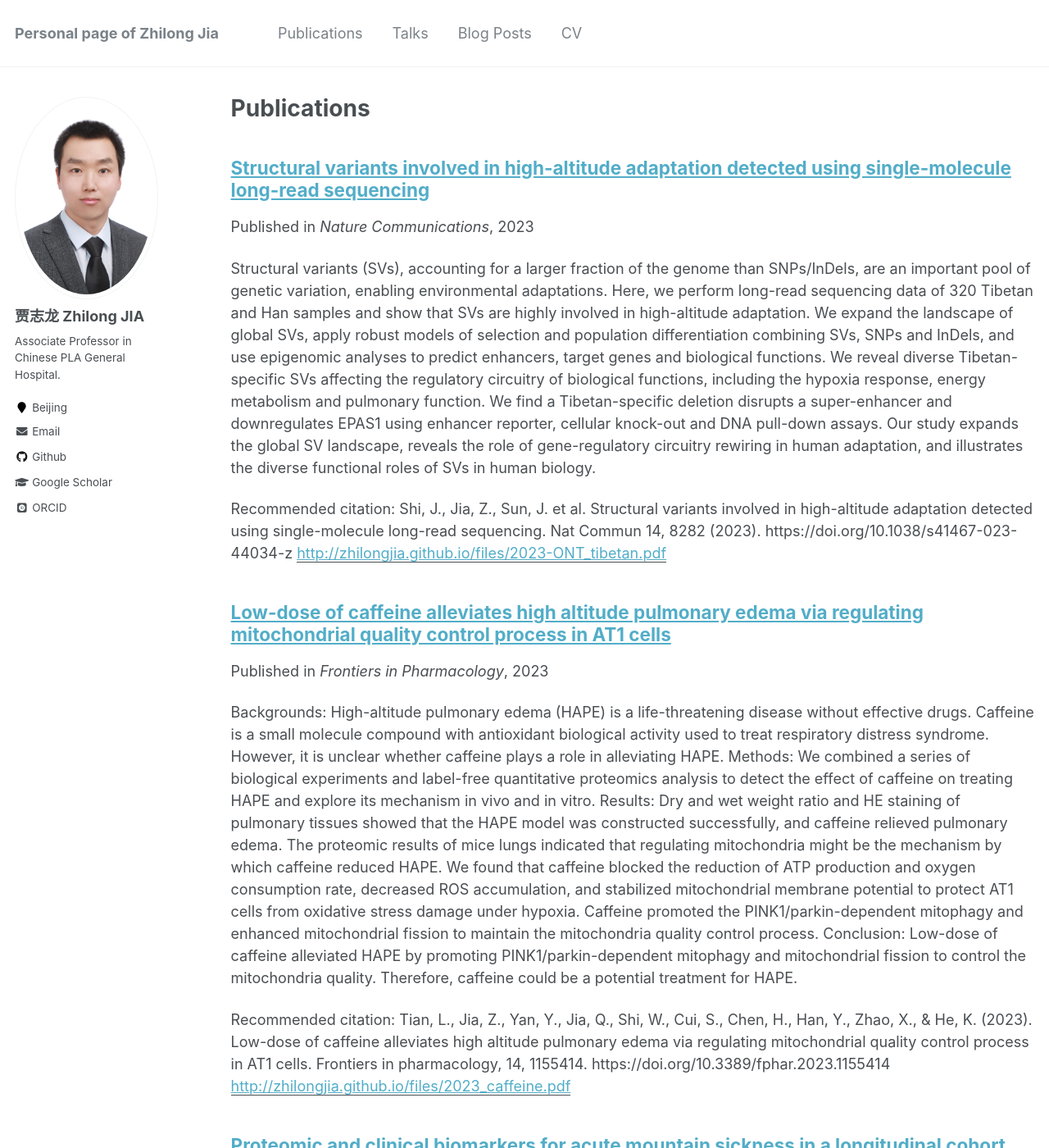
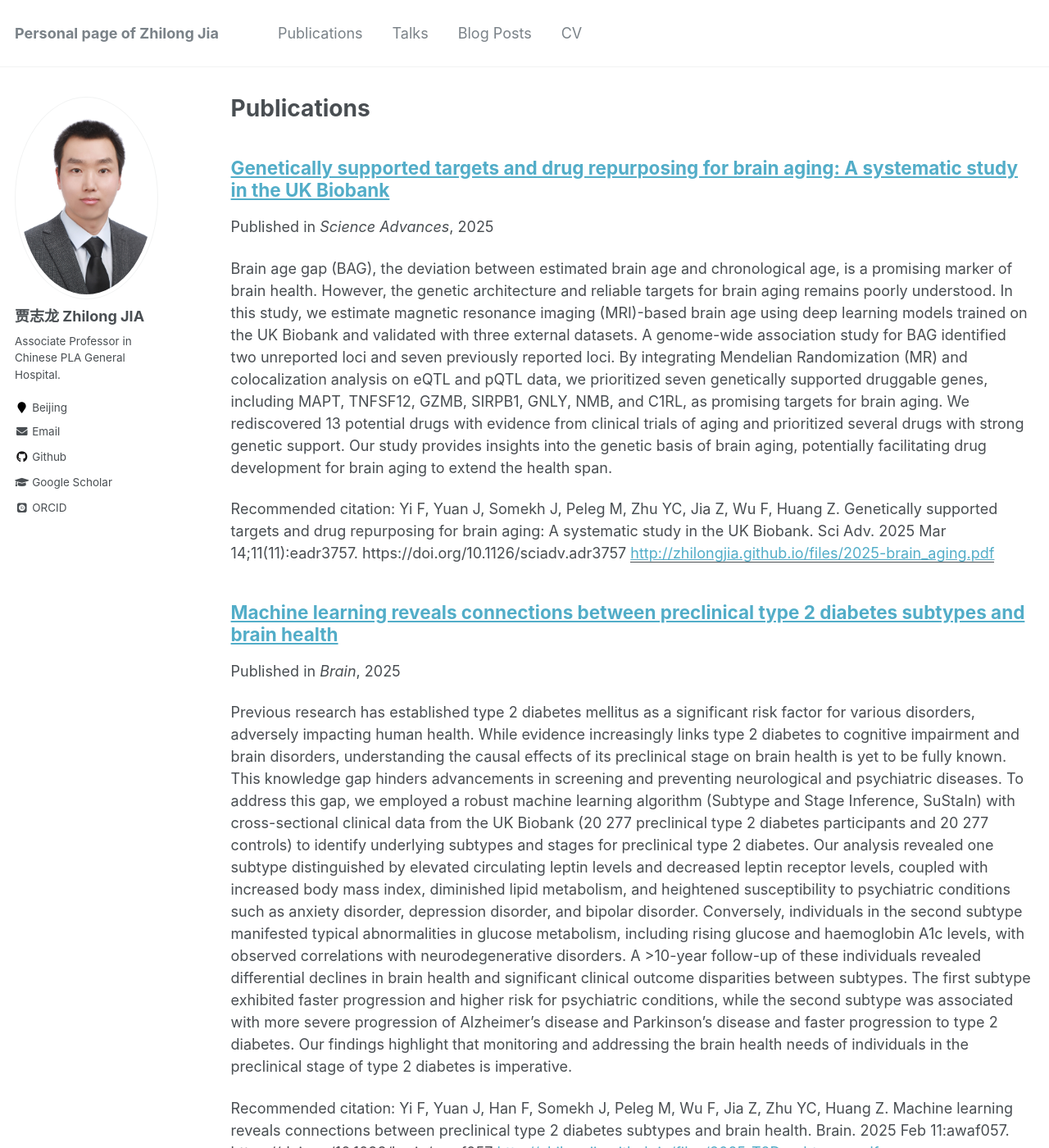
Before and after one commit to zhilongjia/zhilongjia.github.io, a Jekyll site: the page built from _pages/publications.md, in a window 1280 px wide and 1400 px high. Shown: the whole window at 82% size. Built offline with Jekyll 4.4.1, drawn with Linux system fonts in a browser that asks for light colours; some web fonts are replaced; some of the changed text lies outside the part shown.

Commit message:
add 2 article (brain aging and t2d subtypes).

```diff
--- /dev/null
+++ b/_publications/2025-02-11-T2D_subtypes.md
@@ -0,0 +1,22 @@
+---
+title: "Machine learning reveals connections between preclinical type 2 diabetes subtypes and brain health"
+collection: publications
+permalink: /publication/2025-02-11-T2D_subtypes
+excerpt: 'Previous research has established type 2 diabetes mellitus as a significant risk factor for various disorders, adversely impacting human health. While evidence increasingly links type 2 diabetes to cognitive impairment and brain disorders, understanding the causal effects of its preclinical stage on brain health is yet to be fully known. This knowledge gap hinders advancements in screening and preventing neurological and psychiatric diseases. To address this gap, we employed a robust machine learning algorithm (Subtype and Stage Inference, SuStaIn) with cross-sectional clinical data from the UK Biobank (20 277 preclinical type 2 diabetes participants and 20 277 controls) to identify underlying subtypes and stages for preclinical type 2 diabetes.
+
+Our analysis revealed one subtype distinguished by elevated circulating leptin levels and decreased leptin receptor levels, coupled with increased body mass index, diminished lipid metabolism, and heightened susceptibility to psychiatric conditions such as anxiety disorder, depression disorder, and bipolar disorder. Conversely, individuals in the second subtype manifested typical abnormalities in glucose metabolism, including rising glucose and haemoglobin A1c levels, with observed correlations with neurodegenerative disorders. A >10-year follow-up of these individuals revealed differential declines in brain health and significant clinical outcome disparities between subtypes. The first subtype exhibited faster progression and higher risk for psychiatric conditions, while the second subtype was associated with more severe progression of Alzheimer’s disease and Parkinson’s disease and faster progression to type 2 diabetes. Our findings highlight that monitoring and addressing the brain health needs of individuals in the preclinical stage of type 2 diabetes is imperative.'
+date: 2025-02-11
+venue: 'Brain'
+paperurl: 'http://zhilongjia.github.io/files/2025-T2D_subtypes.pdf'
+citation: 'Yi F, Yuan J, Han F, Somekh J, Peleg M, Wu F, Jia Z, Zhu YC, Huang Z. Machine learning reveals connections between preclinical type 2 diabetes subtypes and brain health. Brain. 2025 Feb 11:awaf057. https://doi.org/10.1093/brain/awaf057'
+---
+
+<a href='http://zhilongjia.github.io/files/2025-T2D_subtypes.pdf'>Download paper here</a>
+
+![Abstract Graph](../images/2025-T2D_subtypes.jpg)
+
+Previous research has established type 2 diabetes mellitus as a significant risk factor for various disorders, adversely impacting human health. While evidence increasingly links type 2 diabetes to cognitive impairment and brain disorders, understanding the causal effects of its preclinical stage on brain health is yet to be fully known. This knowledge gap hinders advancements in screening and preventing neurological and psychiatric diseases. To address this gap, we employed a robust machine learning algorithm (Subtype and Stage Inference, SuStaIn) with cross-sectional clinical data from the UK Biobank (20 277 preclinical type 2 diabetes participants and 20 277 controls) to identify underlying subtypes and stages for preclinical type 2 diabetes.
+
+Our analysis revealed one subtype distinguished by elevated circulating leptin levels and decreased leptin receptor levels, coupled with increased body mass index, diminished lipid metabolism, and heightened susceptibility to psychiatric conditions such as anxiety disorder, depression disorder, and bipolar disorder. Conversely, individuals in the second subtype manifested typical abnormalities in glucose metabolism, including rising glucose and haemoglobin A1c levels, with observed correlations with neurodegenerative disorders. A >10-year follow-up of these individuals revealed differential declines in brain health and significant clinical outcome disparities between subtypes. The first subtype exhibited faster progression and higher risk for psychiatric conditions, while the second subtype was associated with more severe progression of Alzheimer’s disease and Parkinson’s disease and faster progression to type 2 diabetes. Our findings highlight that monitoring and addressing the brain health needs of individuals in the preclinical stage of type 2 diabetes is imperative.
+
+Recommended citation: Yi F, Yuan J, Han F, Somekh J, Peleg M, Wu F, Jia Z, Zhu YC, Huang Z. Machine learning reveals connections between preclinical type 2 diabetes subtypes and brain health. Brain. 2025 Feb 11:awaf057. https://doi.org/10.1093/brain/awaf057.
--- /dev/null
+++ b/_publications/2025-03-13-Brain_aging.md
@@ -0,0 +1,18 @@
+---
+title: "Genetically supported targets and drug repurposing for brain aging: A systematic study in the UK Biobank"
+collection: publications
+permalink: /publication/2025-brain_aging
+excerpt: 'Brain age gap (BAG), the deviation between estimated brain age and chronological age, is a promising marker of brain health. However, the genetic architecture and reliable targets for brain aging remains poorly understood. In this study, we estimate magnetic resonance imaging (MRI)-based brain age using deep learning models trained on the UK Biobank and validated with three external datasets. A genome-wide association study for BAG identified two unreported loci and seven previously reported loci. By integrating Mendelian Randomization (MR) and colocalization analysis on eQTL and pQTL data, we prioritized seven genetically supported druggable genes, including MAPT, TNFSF12, GZMB, SIRPB1, GNLY, NMB, and C1RL, as promising targets for brain aging. We rediscovered 13 potential drugs with evidence from clinical trials of aging and prioritized several drugs with strong genetic support. Our study provides insights into the genetic basis of brain aging, potentially facilitating drug development for brain aging to extend the health span.'
+date: 2025-03-12
+venue: 'Science Advances'
+paperurl: 'http://zhilongjia.github.io/files/2025-brain_aging.pdf'
+citation: 'Yi F, Yuan J, Somekh J, Peleg M, Zhu YC, Jia Z, Wu F, Huang Z. Genetically supported targets and drug repurposing for brain aging: A systematic study in the UK Biobank. Sci Adv. 2025 Mar 14;11(11):eadr3757. https://doi.org/10.1126/sciadv.adr3757'
+---
+
+<a href='http://zhilongjia.github.io/files/2025-brain_aging.pdf'>Download paper here</a>
+
+![Abstract Graph](../images/2025-brain_aging.jpg)
+
+Brain age gap (BAG), the deviation between estimated brain age and chronological age, is a promising marker of brain health. However, the genetic architecture and reliable targets for brain aging remains poorly understood. In this study, we estimate magnetic resonance imaging (MRI)-based brain age using deep learning models trained on the UK Biobank and validated with three external datasets. A genome-wide association study for BAG identified two unreported loci and seven previously reported loci. By integrating Mendelian Randomization (MR) and colocalization analysis on eQTL and pQTL data, we prioritized seven genetically supported druggable genes, including MAPT, TNFSF12, GZMB, SIRPB1, GNLY, NMB, and C1RL, as promising targets for brain aging. We rediscovered 13 potential drugs with evidence from clinical trials of aging and prioritized several drugs with strong genetic support. Our study provides insights into the genetic basis of brain aging, potentially facilitating drug development for brain aging to extend the health span.
+
+Recommended citation: Yi F, Yuan J, Somekh J, Peleg M, Zhu YC, Jia Z, Wu F, Huang Z. Genetically supported targets and drug repurposing for brain aging: A systematic study in the UK Biobank. Sci Adv. 2025 Mar 14;11(11):eadr3757. https://doi.org/10.1126/sciadv.adr3757.
```
Also changed, not shown: _pages/about.md (+11 -3 lines), README.md (line endings or trailing spaces), images/2025-T2D_subtypes.jpg (added), images/2025-brain_aging.jpg (added), 2 other files.
